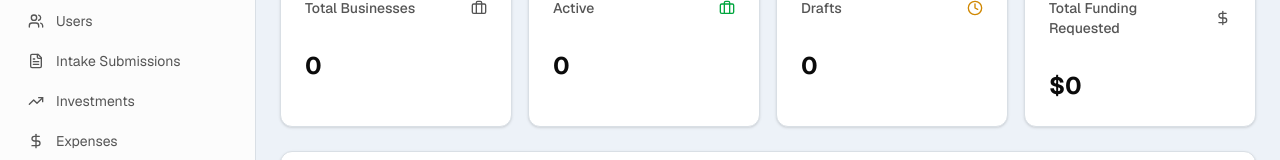
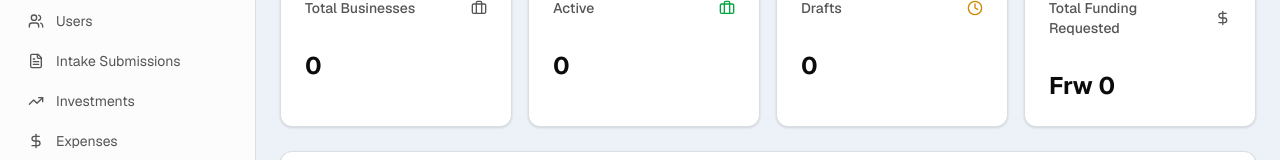
Before and after one commit to cdy-agency/sky-solutions, a Next.js app: page /entrepreneur in a window 1280 px wide. Shown: the part 259-419 px from the top of the page. Built offline with nearby package versions, Linux system fonts and the light colour scheme; no server answers; sample sign-in values are in the browser's storage.

Commit message:
correct calculations

```diff
--- a/app/entrepreneur/page.tsx
+++ b/app/entrepreneur/page.tsx
@@ -70,7 +70,7 @@ export default function EntrepreneurDashboard() {
     total: businesses.length,
     active: businesses.filter((b) => b.status === "active").length,
     draft: businesses.filter((b) => b.status === "draft").length,
-    totalFunding: businesses.reduce((sum, b) => sum + b.needed_funds, 0),
+    totalFunding: businesses.reduce((sum, b) => sum + (b.total_shares*b.share_value), 0),
   }
 
   const showIntakeWarning = !isLoadingIntake && (!intakeStatus || intakeStatus.status !== "approved")
@@ -173,7 +173,7 @@ export default function EntrepreneurDashboard() {
               <DollarSign className="h-4 w-4 text-muted-foreground" />
             </CardHeader>
             <CardContent>
-              <div className="text-2xl font-bold text-foreground">${stats.totalFunding?.toLocaleString()}</div>
+              <div className="text-2xl font-bold text-foreground"> Frw {stats.totalFunding?.toLocaleString()}</div>
             </CardContent>
           </Card>
         </div>
@@ -207,7 +207,7 @@ export default function EntrepreneurDashboard() {
                         <p className="text-sm text-muted-foreground">{business.category}</p>
                       </div>
                       <div className="flex items-center gap-4">
-                        <span className="text-sm text-muted-foreground">${business.needed_funds?.toLocaleString()}</span>
+                        <span className="text-sm text-muted-foreground">Frw {(business.total_shares * business.share_value)?.toLocaleString()}</span>
                         <Badge
                           className={
                             business.status === "active"
```
